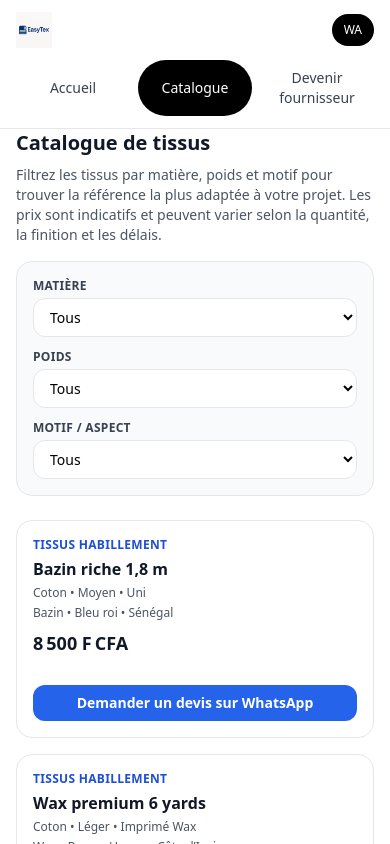
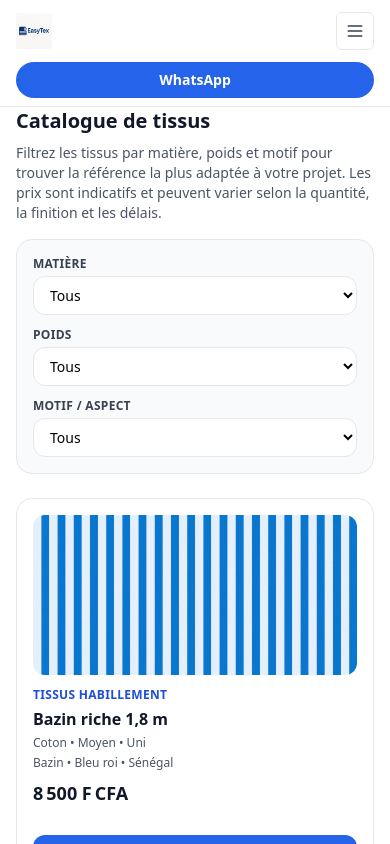
Before and after one commit to Ruth-Ya/easytex-mvp, a React (Vite) app: page / in a window 390 px wide. Both pictures are taken after a click on the button "Explorer le catalogue". Shown: the top 844 px of the page. Built offline with nearby package versions, Linux system fonts and the light colour scheme.

Commit message:
Update App.jsx

```diff
--- a/src/App.jsx
+++ b/src/App.jsx
@@ -15,7 +15,7 @@ const formatPrice = (n) =>
   }).format(n);
 
 /* -----------------------------------------------------------
-   DONNÉES DÉMO AVEC CATÉGORIES + FILTRES
+   DONNÉES DÉMO AVEC CATÉGORIES + (OPTION IMAGES)
 ----------------------------------------------------------- */
 
 const DEMO_PRODUCTS = [
@@ -30,6 +30,7 @@ const DEMO_PRODUCTS = [
     material: "Coton",
     weight: "Moyen",
     pattern: "Uni",
+    images: ["/p1-1.jpg", "/p1-2.jpg"],
   },
   {
     id: "p2",
@@ -42,6 +43,7 @@ const DEMO_PRODUCTS = [
     material: "Coton",
     weight: "Léger",
     pattern: "Imprimé Wax",
+    images: ["/p2-1.jpg", "/p2-2.jpg"],
   },
   {
     id: "p3",
@@ -54,6 +56,7 @@ const DEMO_PRODUCTS = [
     material: "Coton",
     weight: "Léger",
     pattern: "Uni",
+    images: ["/p3-1.jpg", "/p3-2.jpg"],
   },
   {
     id: "p4",
@@ -66,6 +69,7 @@ const DEMO_PRODUCTS = [
     material: "Coton",
     weight: "Moyen",
     pattern: "Rayé",
+    images: ["/p4-1.jpg", "/p4-2.jpg"],
   },
   {
     id: "p5",
@@ -78,6 +82,7 @@ const DEMO_PRODUCTS = [
     material: "Coton",
     weight: "Moyen",
     pattern: "Uni",
+    images: ["/p5-1.jpg", "/p5-2.jpg"],
   },
   {
     id: "p6",
@@ -90,6 +95,7 @@ const DEMO_PRODUCTS = [
     material: "Polyester",
     weight: "Lourd",
     pattern: "Uni",
+    // Ajoute des images plus tard si tu veux
   },
   {
     id: "p7",
@@ -128,6 +134,68 @@ const DEMO_PRODUCTS = [
     pattern: "Uni",
   },
 ];
+
+/* -----------------------------------------------------------
+   LIGHTBOX / SLIDER POUR LES PHOTOS
+----------------------------------------------------------- */
+
+function Lightbox({ open, images, index, onClose, onPrev, onNext }) {
+  if (!open || !images || images.length === 0) return null;
+
+  return (
+    <div className="fixed inset-0 z-50 bg-black/80">
+      {/* clic en dehors pour fermer */}
+      <div className="absolute inset-0" onClick={onClose} />
+
+      <div className="relative flex h-full flex-col items-center justify-center px-4">
+        {/* Bouton fermer */}
+        <button
+          onClick={onClose}
+          className="absolute right-4 top-4 rounded-full bg-white/90 px-4 py-2 text-sm font-medium text-gray-700 hover:bg-white"
+        >
+          ✕ Fermer
+        </button>
+
+        {/* Image */}
+        <div className="relative">
+          <img
+            src={images[index]}
+            alt=""
+            className="max-h-[70vh] max-w-[90vw] rounded-xl bg-white object-contain"
+            onError={(e) => {
+              e.currentTarget.onerror = null;
+              e.currentTarget.src = "/logo-easytex.png";
+            }}
+          />
+        </div>
+
+        {/* Contrôles */}
+        {images.length > 1 && (
+          <div className="mt-4 flex gap-4">
+            <button
+              onClick={(e) => {
+                e.stopPropagation();
+                onPrev();
+              }}
+              className="rounded-full bg-white/90 px-4 py-2 text-sm font-medium text-gray-700 shadow hover:bg-white"
+            >
+              ← Précédente
+            </button>
+            <button
+              onClick={(e) => {
+                e.stopPropagation();
+                onNext();
+              }}
+              className="rounded-full bg-white/90 px-4 py-2 text-sm font-medium text-gray-700 shadow hover:bg-white"
+            >
+              Suivante →
+            </button>
+          </div>
+        )}
+      </div>
+    </div>
+  );
+}
 
 /* -----------------------------------------------------------
    SECTIONS
@@ -241,10 +309,10 @@ function HomeView({ onGoCatalogue, onOpenSupplier }) {
 }
 
 /* -----------------------------------------------------------
-   CATALOGUE + FILTRES
+   CATALOGUE + FILTRES + IMAGES CLIQUABLES (LIGHTBOX)
 ----------------------------------------------------------- */
 
-function CatalogView() {
+function CatalogView({ onOpenLightbox }) {
   const [material, setMaterial] = useState("Tous");
   const [weight, setWeight] = useState("Tous");
   const [pattern, setPattern] = useState("Tous");
@@ -350,11 +418,34 @@ function CatalogView() {
               );
               const waLink = `https://wa.me/${WA_NUMBER}?text=${waText}`;
 
+              const hasImages = Array.isArray(p.images) && p.images.length > 0;
+              const firstImage = hasImages ? p.images[0] : null;
+
               return (
                 <div
                   key={p.id}
                   className="flex h-full flex-col rounded-2xl border bg-white p-4"
                 >
+                  {/* Image cliquable */}
+                  {hasImages && (
+                    <button
+                      type="button"
+                      onClick={() => onOpenLightbox(p.images, 0)}
+                      className="mb-3 block w-full overflow-hidden rounded-xl"
+                      aria-label={`Voir les photos de ${p.name}`}
+                    >
+                      <img
+                        src={firstImage}
+                        alt={p.name}
+                        className="h-40 w-full object-cover"
+                        onError={(e) => {
+                          e.currentTarget.onerror = null;
+                          e.currentTarget.src = "/logo-easytex.png";
+                        }}
+                      />
+                    </button>
+                  )}
+
                   <div className="text-xs font-semibold uppercase tracking-wide text-blue-700">
                     {p.category}
                   </div>
@@ -487,23 +578,47 @@ function SupplierSignupView() {
 }
 
 /* -----------------------------------------------------------
-   APP PRINCIPALE (HEADER RESPONSIVE + LOGO)
+   APP PRINCIPALE (HEADER MOBILE + LIGHTBOX)
 ----------------------------------------------------------- */
 
 export default function App() {
   const [tab, setTab] = useState("accueil");
+  const [mobileNavOpen, setMobileNavOpen] = useState(false);
+
+  // Lightbox global
+  const [lightboxOpen, setLightboxOpen] = useState(false);
+  const [lightboxImages, setLightboxImages] = useState([]);
+  const [lightboxIndex, setLightboxIndex] = useState(0);
 
   const switchTo = (key) => {
     setTab(key);
+    setMobileNavOpen(false);
     window.scrollTo({ top: 0, behavior: "smooth" });
   };
+
+  const openLightbox = (images, startIndex = 0) => {
+    if (!images || images.length === 0) return;
+    setLightboxImages(images);
+    setLightboxIndex(startIndex);
+    setLightboxOpen(true);
+  };
+
+  const closeLightbox = () => setLightboxOpen(false);
+  const prevLightbox = () =>
+    setLightboxIndex((i) =>
+      lightboxImages.length ? (i - 1 + lightboxImages.length) % lightboxImages.length : 0
+    );
+  const nextLightbox = () =>
+    setLightboxIndex((i) =>
+      lightboxImages.length ? (i + 1) % lightboxImages.length : 0
+    );
 
   return (
     <div className="min-h-screen bg-white">
       {/* HEADER */}
       <header className="sticky top-0 z-40 border-b bg-white/90 backdrop-blur">
-        <div className="mx-auto flex max-w-6xl flex-wrap items-center justify-between gap-3 px-4 py-3">
-          {/* Logo seul, plus grand */}
+        <div className="mx-auto flex max-w-6xl items-center justify-between gap-3 px-4 py-3">
+          {/* Logo */}
           <button
             onClick={() => switchTo("accueil")}
             className="flex items-center rounded-md focus:outline-none focus:ring-2 focus:ring-blue-400 focus:ring-offset-2"
@@ -516,28 +631,8 @@ export default function App() {
             />
           </button>
 
-          {/* Bouton WhatsApp à droite */}
-          <div className="order-2 ml-auto flex items-center sm:order-3 sm:ml-0">
-            <a
-              href={`https://wa.me/${WA_NUMBER}`}
-              target="_blank"
-              rel="noreferrer"
-              className="hidden sm:inline-flex items-center justify-center rounded-full bg-black px-4 py-2 text-sm font-medium text-white hover:bg-gray-900 focus:outline-none focus:ring-2 focus:ring-blue-400 focus:ring-offset-2"
-            >
-              WhatsApp
-            </a>
-            <a
-              href={`https://wa.me/${WA_NUMBER}`}
-              target="_blank"
-              rel="noreferrer"
-              className="inline-flex sm:hidden items-center justify-center rounded-full bg-black px-3 py-2 text-xs font-medium text-white hover:bg-gray-900 focus:outline-none focus:ring-2 focus:ring-blue-400 focus:ring-offset-2"
-            >
-              WA
-            </a>
-          </div>
-
-          {/* Navigation */}
-          <nav className="order-3 flex w-full justify-center gap-2 text-sm sm:order-2 sm:w-auto">
+          {/* NAV DESKTOP (centre) */}
+          <nav className="hidden flex-1 justify-center gap-2 text-sm sm:flex">
             {[
               { key: "accueil", label: "Accueil" },
               { key: "catalogue", label: "Catalogue" },
@@ -546,7 +641,7 @@ export default function App() {
               <button
                 key={item.key}
                 onClick={() => switchTo(item.key)}
-                className={`flex-1 rounded-full px-4 py-2 text-sm font-medium sm:flex-none focus:outline-none focus:ring-2 focus:ring-blue-400 focus:ring-offset-2 ${
+                className={`rounded-full px-4 py-2 text-sm font-medium focus:outline-none focus:ring-2 focus:ring-blue-400 focus:ring-offset-2 ${
                   tab === item.key
                     ? "bg-black text-white"
                     : "text-gray-700 hover:bg-gray-100"
@@ -556,7 +651,78 @@ export default function App() {
               </button>
             ))}
           </nav>
+
+          {/* Zone droite : WA + menu hamburger (mobile) */}
+          <div className="flex items-center gap-2">
+            {/* WhatsApp desktop (bleu) */}
+            <a
+              href={`https://wa.me/${WA_NUMBER}`}
+              target="_blank"
+              rel="noreferrer"
+              className="hidden items-center justify-center rounded-full bg-blue-600 px-4 py-2 text-sm font-medium text-white hover:bg-blue-700 focus:outline-none focus:ring-2 focus:ring-blue-400 focus:ring-offset-2 sm:inline-flex"
+            >
+              WhatsApp
+            </a>
+
+            {/* Bouton hamburger mobile */}
+            <button
+              type="button"
+              onClick={() => setMobileNavOpen((v) => !v)}
+              className="inline-flex items-center justify-center rounded-md border px-2 py-2 text-gray-700 focus:outline-none focus:ring-2 focus:ring-blue-400 focus:ring-offset-2 sm:hidden"
+            >
+              <span className="sr-only">Ouvrir le menu</span>
+              <svg
+                className="h-5 w-5"
+                viewBox="0 0 24 24"
+                fill="none"
+                stroke="currentColor"
+              >
+                <path
+                  d="M4 6h16M4 12h16M4 18h16"
+                  strokeWidth="2"
+                  strokeLinecap="round"
+                />
+              </svg>
+            </button>
+          </div>
         </div>
+
+        {/* Bouton WhatsApp centré sur mobile */}
+        <div className="mx-auto max-w-6xl px-4 pb-2 sm:hidden">
+          <a
+            href={`https://wa.me/${WA_NUMBER}`}
+            target="_blank"
+            rel="noreferrer"
+            className="inline-flex w-full items-center justify-center rounded-full bg-blue-600 px-4 py-2 text-sm font-semibold text-white hover:bg-blue-700 focus:outline-none focus:ring-2 focus:ring-blue-400 focus:ring-offset-2"
+          >
+            WhatsApp
+          </a>
+        </div>
+
+        {/* Menu mobile déroulant */}
+        {mobileNavOpen && (
+          <div className="border-t bg-white sm:hidden">
+            <nav className="mx-auto flex max-w-6xl flex-col gap-1 px-4 py-2">
+              {[
+                { key: "accueil", label: "Accueil" },
+                { key: "catalogue", label: "Catalogue" },
+                { key: "fournisseurs", label: "Devenir fournisseur" },
+              ].map((item) => (
+                <button
+                  key={item.key}
+                  onClick={() => switchTo(item.key)}
+                  className={`w-full rounded-full px-4 py-2 text-left text-sm font-medium ${
+                    tab === item.key
+                      ? "bg-black text-white"
+                      : "text-gray-700 hover:bg-gray-100"
+                  }`}
+                >
+                  {item.label}
+                </button>
+              ))}
+            </nav>
+          </div>
+        )}
       </header>
 
       {/* CONTENU */}
@@ -566,7 +732,9 @@ export default function App() {
           onOpenSupplier={() => switchTo("fournisseurs")}
         />
       )}
-      {tab === "catalogue" && <CatalogView />}
+      {tab === "catalogue" && (
+        <CatalogView onOpenLightbox={openLightbox} />
+      )}
       {tab === "fournisseurs" && <SupplierSignupView />}
 
       <footer className="mt-10 w-full border-t bg-white">
@@ -574,6 +742,16 @@ export default function App() {
           © EasyTex 2025 – Tous droits réservés
         </div>
       </footer>
+
+      {/* LIGHTBOX GLOBAL */}
+      <Lightbox
+        open={lightboxOpen}
+        images={lightboxImages}
+        index={lightboxIndex}
+        onClose={closeLightbox}
+        onPrev={prevLightbox}
+        onNext={nextLightbox}
+      />
     </div>
   );
 }
```
